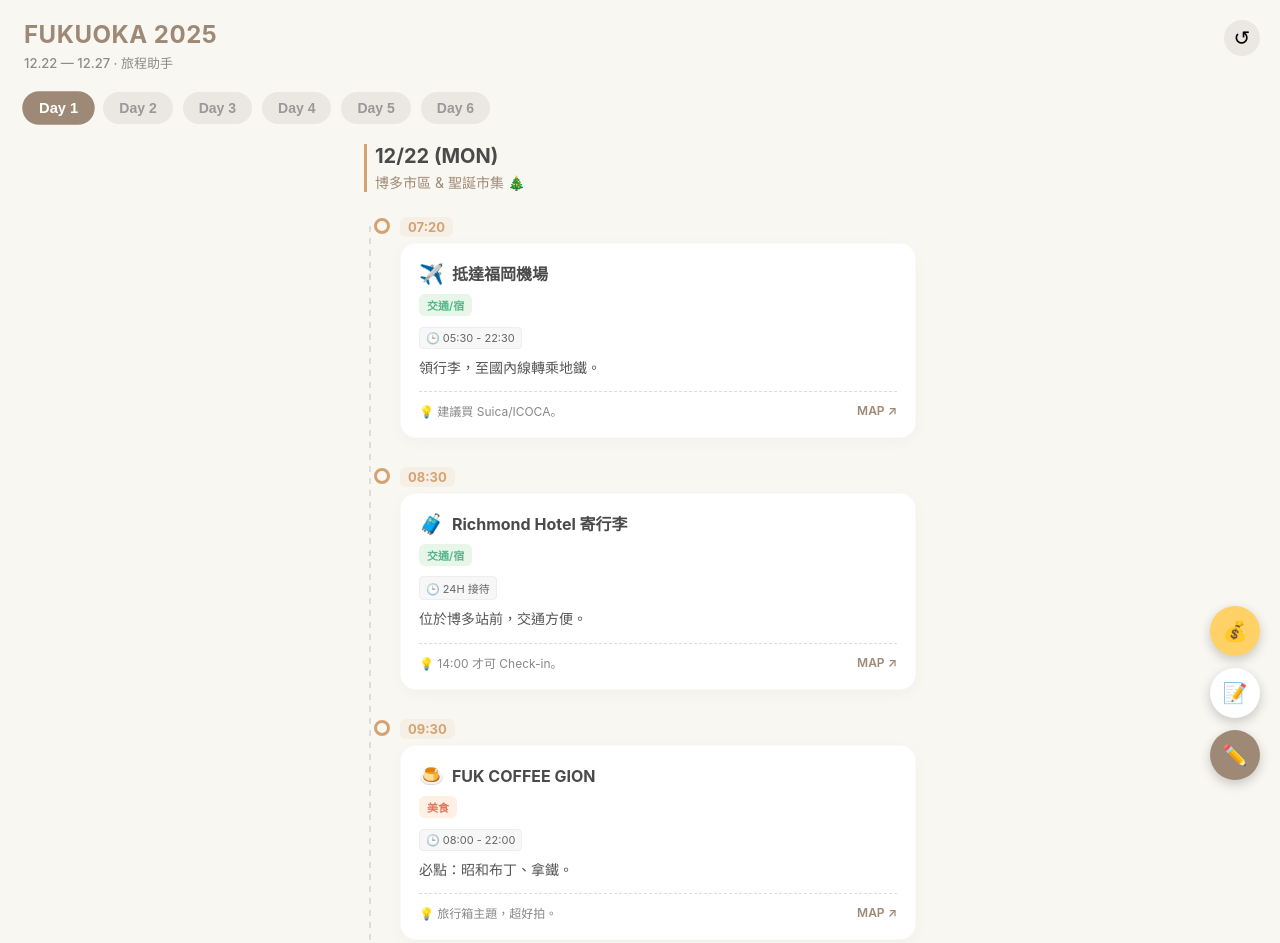
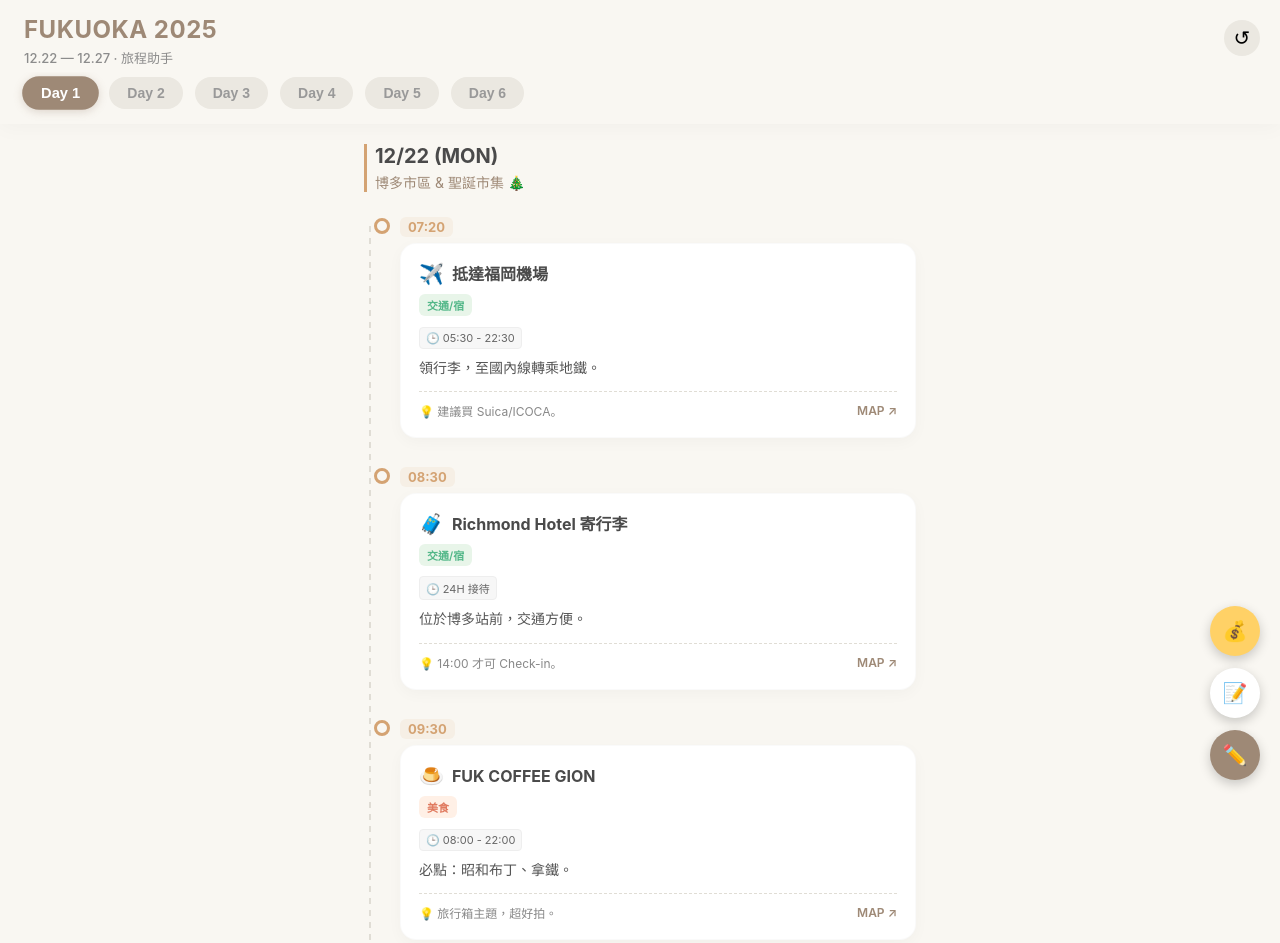
Before and after one commit to lohaowa-wajai/fukuoka2025, a plain HTML site: page index.html in a window 1280 px wide. Shown: the top 943 px of the page. Drawn offline with Linux system fonts and the light colour scheme.

Commit message:
Add files via upload

```diff
--- a/index.html
+++ b/index.html
@@ -26,17 +26,22 @@
             background-color: var(--bg-color);
             color: var(--text-main);
             margin: 0;
-            padding-bottom: 100px;
+            padding-bottom: 100px; /* 留給底部按鈕 */
         }
 
-        /* Header */
-        header {
-            background: var(--bg-color);
-            padding: 20px 24px 10px;
-            padding-top: max(20px, env(safe-area-inset-top));
+        /* --- Header & Nav 固定區塊 --- */
+        .top-container {
             position: sticky;
             top: 0;
             z-index: 100;
+            background: var(--bg-color); /* 確保不透明 */
+            box-shadow: 0 4px 20px rgba(0,0,0,0.03); /* 輕微陰影區隔內容 */
+        }
+
+        header {
+            padding: 15px 24px 5px;
+            padding-top: max(15px, env(safe-area-inset-top));
+            position: relative;
         }
         h1 { font-size: 24px; font-weight: 700; color: var(--primary); margin: 0; letter-spacing: 0.5px; }
         .trip-info { font-size: 13px; color: var(--text-sub); margin-top: 4px; font-weight: 500; }
@@ -51,20 +56,39 @@
             display: flex; align-items: center; justify-content: center;
         }
 
-        /* Nav */
+        /* --- 修正後的 Nav (可滾動) --- */
         .nav-scroll {
-            display: flex; gap: 10px; overflow-x: auto; padding: 10px 24px 20px;
-            scrollbar-width: none;
+            display: flex;
+            flex-wrap: nowrap; /* 禁止換行 */
+            overflow-x: auto; /* 開啟橫向滾動 */
+            -webkit-overflow-scrolling: touch; /* iOS 慣性滾動關鍵 */
+            gap: 12px;
+            padding: 5px 24px 15px;
+            scrollbar-width: none; /* 隱藏滾動條 Firefox */
         }
-        .nav-scroll::-webkit-scrollbar { display: none; }
+        .nav-scroll::-webkit-scrollbar { display: none; /* 隱藏滾動條 Chrome/Safari */ }
+
         .day-tab {
-            flex: 0 0 auto; padding: 8px 16px; border-radius: 20px; font-size: 14px; font-weight: 600;
-            background: #EBE8E1; color: #999; border: none; transition: 0.2s;
+            flex: 0 0 auto; /* 禁止壓縮，這很重要！ */
+            padding: 8px 18px;
+            border-radius: 20px;
+            font-size: 14px;
+            font-weight: 600;
+            background: #EBE8E1;
+            color: #999;
+            border: none;
+            transition: all 0.2s;
+            white-space: nowrap; /* 確保文字不換行 */
         }
-        .day-tab.active { background: var(--primary); color: white; transform: scale(1.05); }
+        .day-tab.active {
+            background: var(--primary);
+            color: white;
+            transform: scale(1.05);
+            box-shadow: 0 2px 8px rgba(158, 137, 118, 0.3);
+        }
 
         /* Main */
-        main { padding: 0 24px; max-width: 600px; margin: 0 auto; }
+        main { padding: 20px 24px; max-width: 600px; margin: 0 auto; }
 
         .day-header { margin-bottom: 24px; padding-left: 8px; border-left: 3px solid var(--accent); }
         .day-date { font-size: 20px; font-weight: 700; }
@@ -201,6 +225,7 @@
 </head>
 <body>
 
+    <div class="top-container">
         <header>
             <h1>FUKUOKA 2025</h1>
             <div class="trip-info">12.22 — 12.27 · 旅程助手</div>
@@ -210,6 +235,8 @@
         </header>
 
         <div class="nav-scroll" id="navScroll"></div>
+    </div>
+
     <main id="mainContent"></main>
 
     <div class="fab-container">
```
Lines whose indentation alone changed are shown as unchanged.
